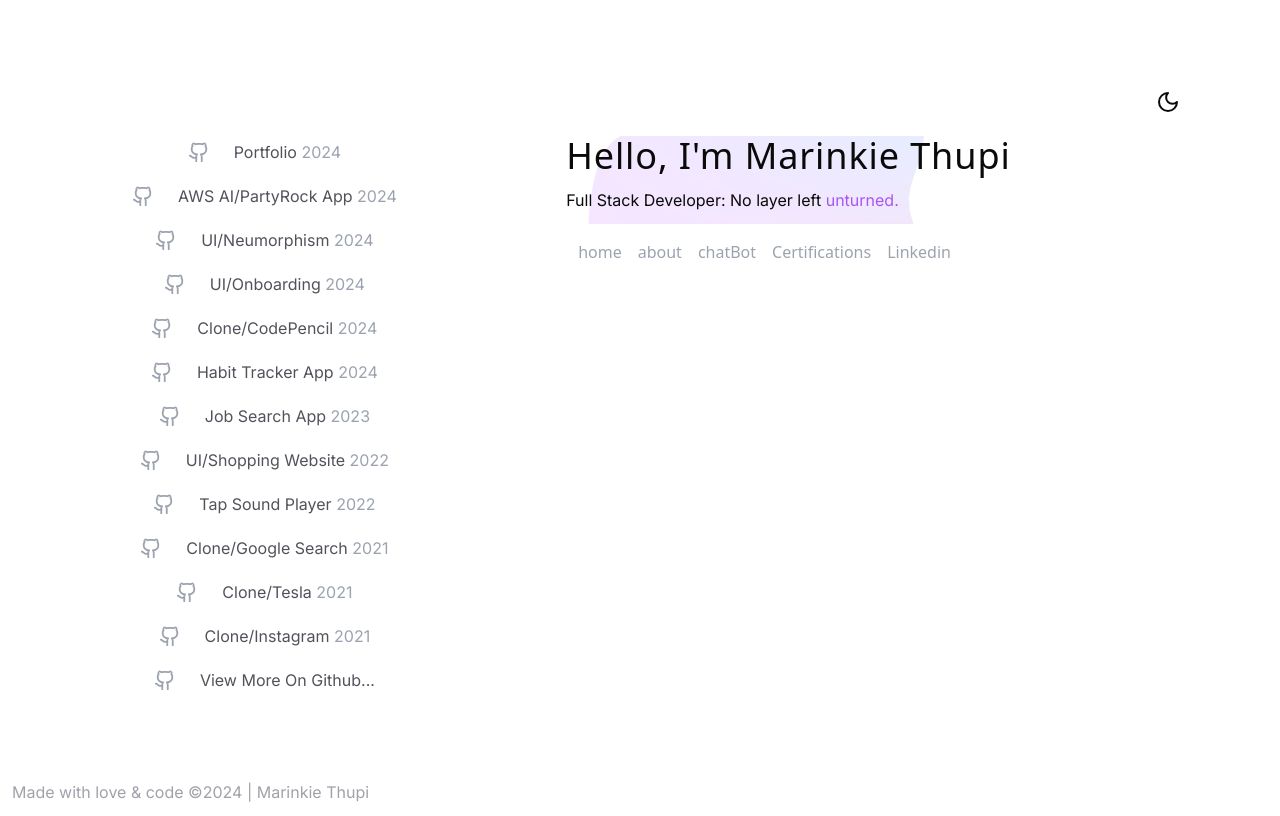
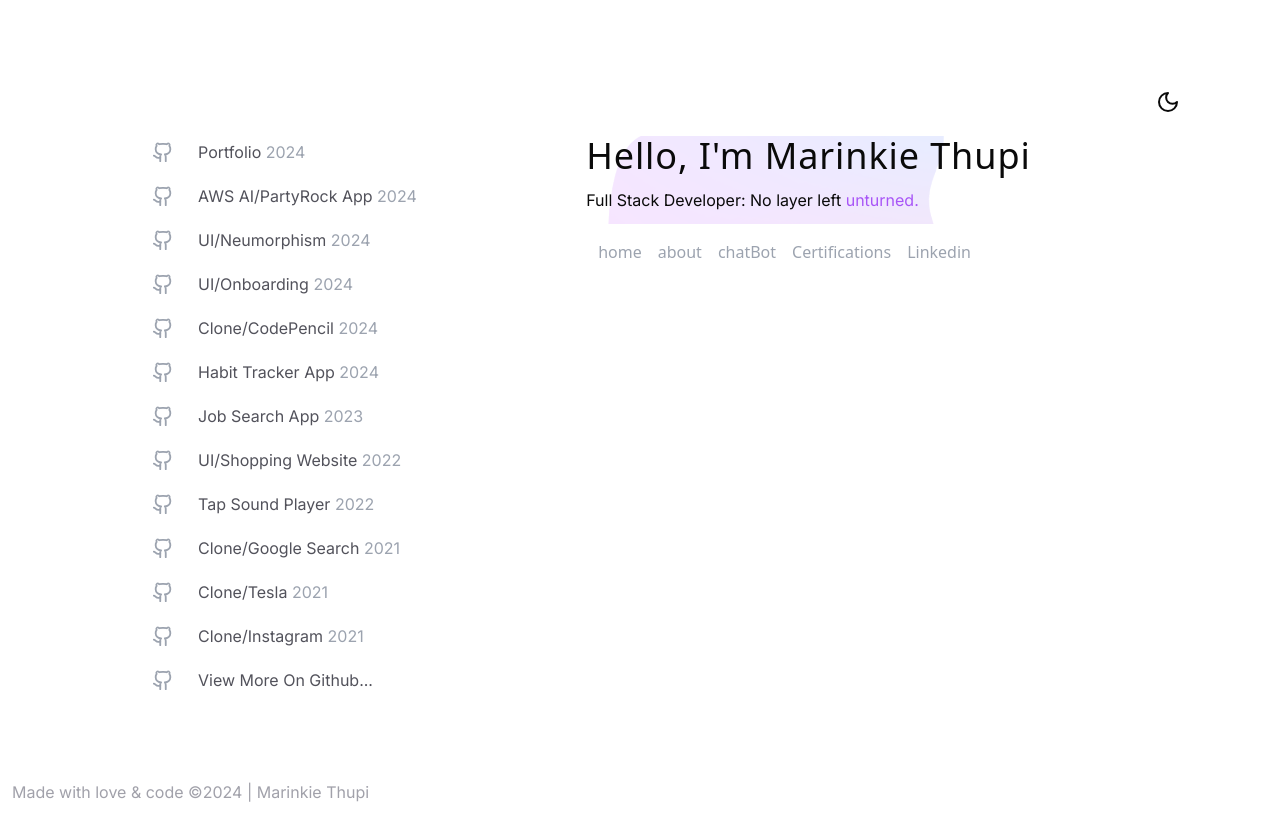
Before and after one commit to Marinkiet/Portfolio123, a Next.js app: page / in a window 1280 px wide. Built offline with nearby package versions, Linux system fonts and the light colour scheme.

Commit message:
Fix: removed comments and added props to button

```diff
--- a/src/components/UI/ProjectButton.tsx
+++ b/src/components/UI/ProjectButton.tsx
@@ -5,17 +5,19 @@ import { Github } from 'lucide-react';
 
 
 export default function ProjectButton(props:any) {
-  // const [isVideoVisible, setIsVideoVisible] = useState(false);
 
-  // const handleButtonClick = () => {
-  //   setIsVideoVisible(true);
-  // };
+
   return (
-    <section className="flex justify-center items-center px-1">
+    <section className="flex justify-center items-center px-6 w-fit ">
       <a href={props.githubLink} target="_blank" rel="noopener noreferrer">
   <Github size={30} color="#9ca3af" className="hover:cursor-pointer hover:bg-slate-200 rounded-full p-1"  />
 </a>
-      <h2 className="text-zinc-600 hover:rounded-lg hover:shadow-md px-5 py-1 hover:bg-white hover:cursor-pointer">{props.projectName}<span className="text-gray-400"> {props.projectYear}</span></h2>
+<a
+        href={props.projectLink}
+        className={`text-zinc-600 hover:rounded-lg hover:shadow-md px-5 py-1 hover:bg-white hover:cursor-pointer ${props.nextStyle}`}>
+        {props.projectName}
+        <span className="text-gray-400"> {props.projectYear}</span>
+      </a>
 
     </section>
   );
```
